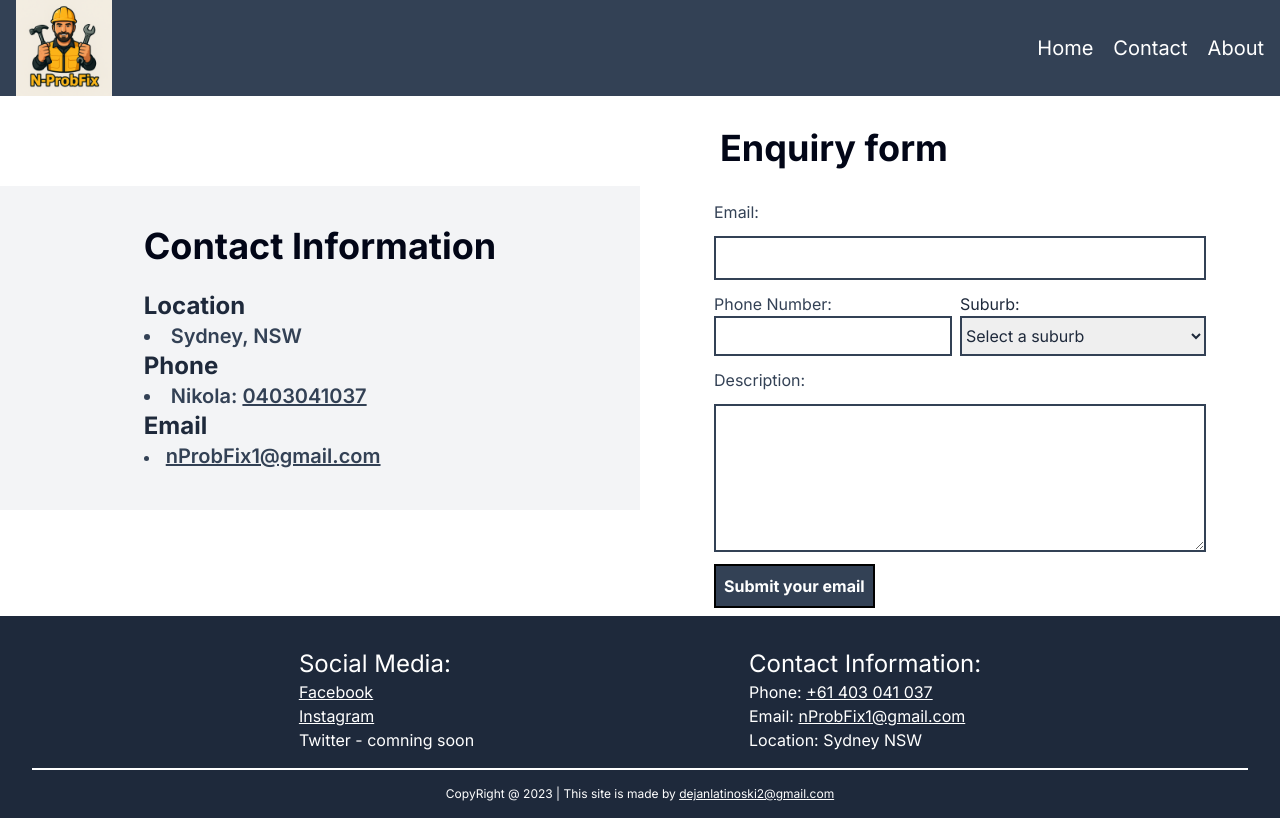
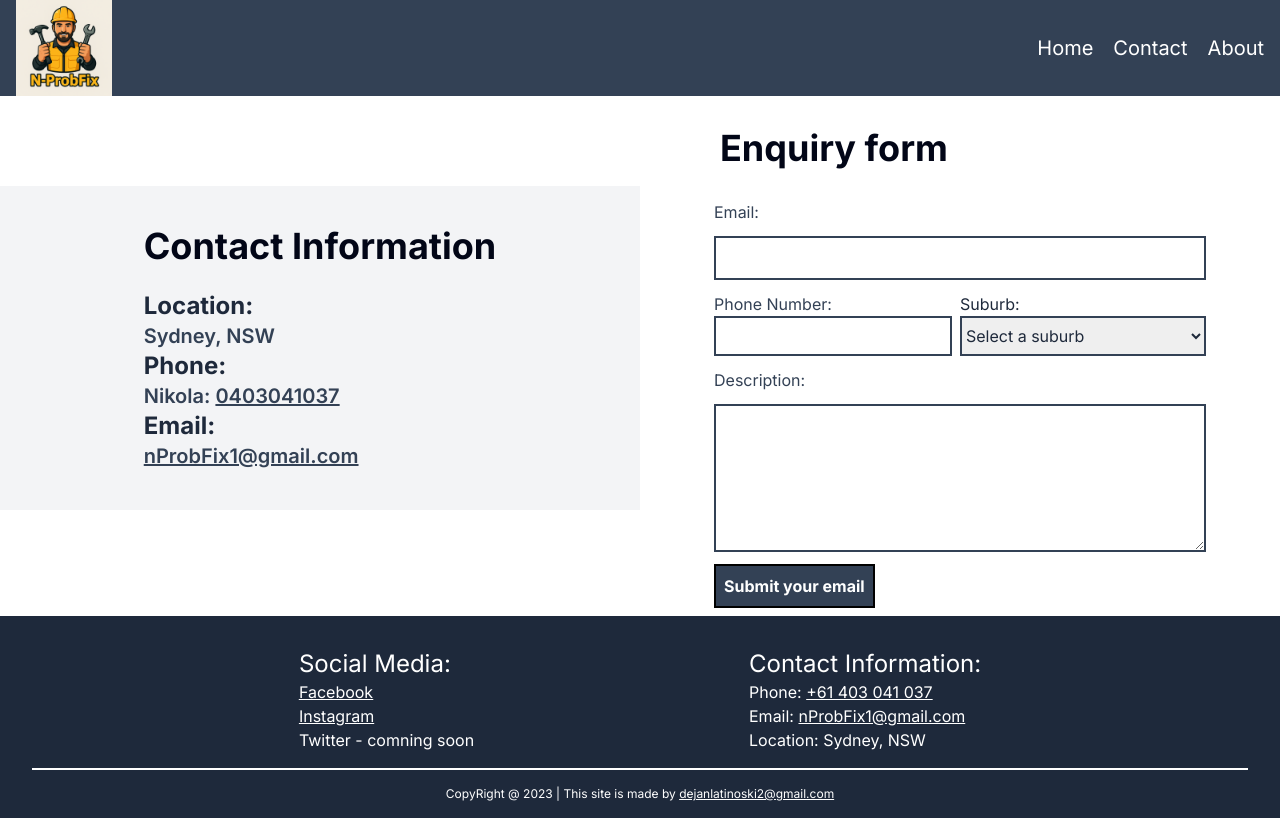
Before and after one commit to DeseCodes99/NprobFix, a Next.js app: page /contact in a window 1280 px wide. Built offline with nearby package versions, Linux system fonts and the light colour scheme.

Commit message:
new update

```diff
--- a/src/app/components/footer.tsx
+++ b/src/app/components/footer.tsx
@@ -42,7 +42,7 @@ export default function Footer() {
               nProbFix1@gmail.com
             </a>
           </li>
-          <li>Location: Sydney NSW</li>
+          <li>Location: Sydney, NSW</li>
         </ul>
       </div>
       <div className="text-white text-center border-t-2 border-white py-4 text-xs">
--- a/src/app/contact/page.tsx
+++ b/src/app/contact/page.tsx
@@ -106,12 +106,12 @@ export default function Contact() {
               Contact Information
             </h1>
             <div>
-              <h2 className="text-2xl text-slate-800 font-bold">Location</h2>
-              <li className="text-xl font-semibold">Sydney, NSW</li>
+              <h2 className="text-2xl text-slate-800 font-bold">Location:</h2>
+              <li className="text-xl font-semibold list-none">Sydney, NSW</li>
             </div>
             <div>
-              <h2 className="text-2xl text-slate-800 font-bold">Phone</h2>
-              <li className="text-xl font-semibold ">
+              <h2 className="text-2xl text-slate-800 font-bold">Phone:</h2>
+              <li className="text-xl font-semibold list-none">
                 Nikola:{" "}
                 <a
                   href="tel:+61 403 041 037"
@@ -122,11 +122,11 @@ export default function Contact() {
               </li>
             </div>
             <div>
-              <h2 className="text-2xl text-slate-800 font-bold">Email</h2>
-              <li>
+              <h2 className="text-2xl text-slate-800 font-bold">Email:</h2>
+              <li className="text-xl font-semibold list-none">
                 <a
                   href="mailto:nProbFix1@gmail.com"
-                  className="text-xl underline font-semibold"
+                  className="text-xl underline font-semibold list-none"
                 >
                   nProbFix1@gmail.com
                 </a>
```
